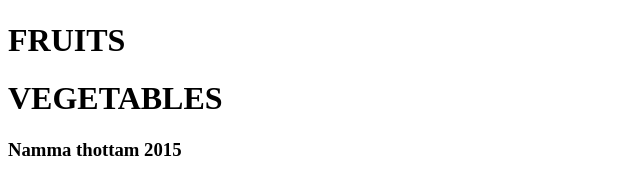
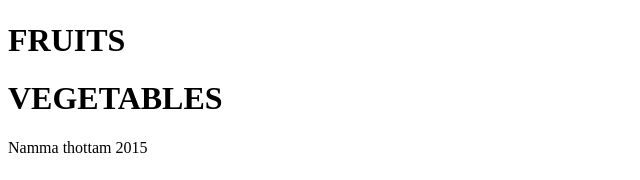
Before and after one commit to sparkeplug/Namma-Thottam, a plain HTML site: page index.html in a window 1280 px wide. Shown: the part 1700-1880 px from the top of the page, without its empty margins (0-640 px from the left). Drawn offline with Linux system fonts and the light colour scheme; files whose address does not match are found by name.

Commit message:
Adding project to GITHUB Try 2

```diff
--- a/index.html
+++ b/index.html
@@ -31,7 +31,7 @@
 
                 </div>
                 <footer class="footer">
-                    <div class="nt_Footer">
+                    <div class="nt_Footer"
                         <h3>Namma thottam 2015</h3>
                     </div>
                 </footer>
```
